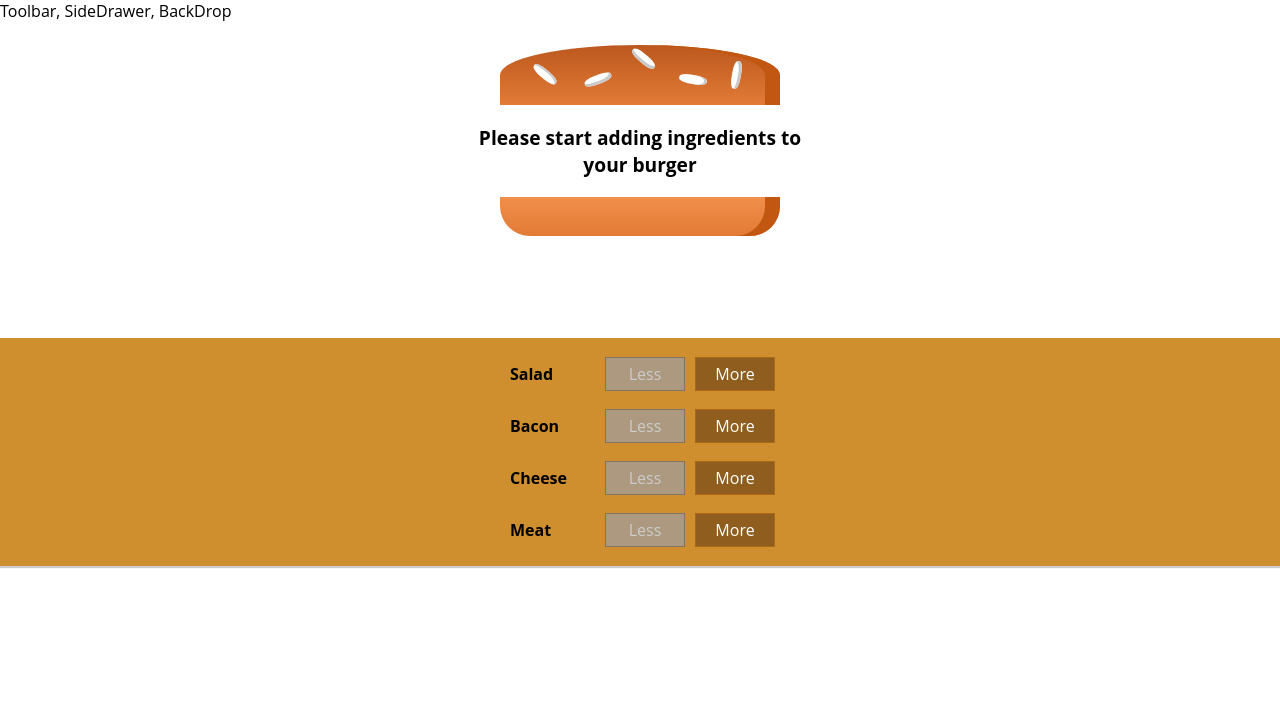
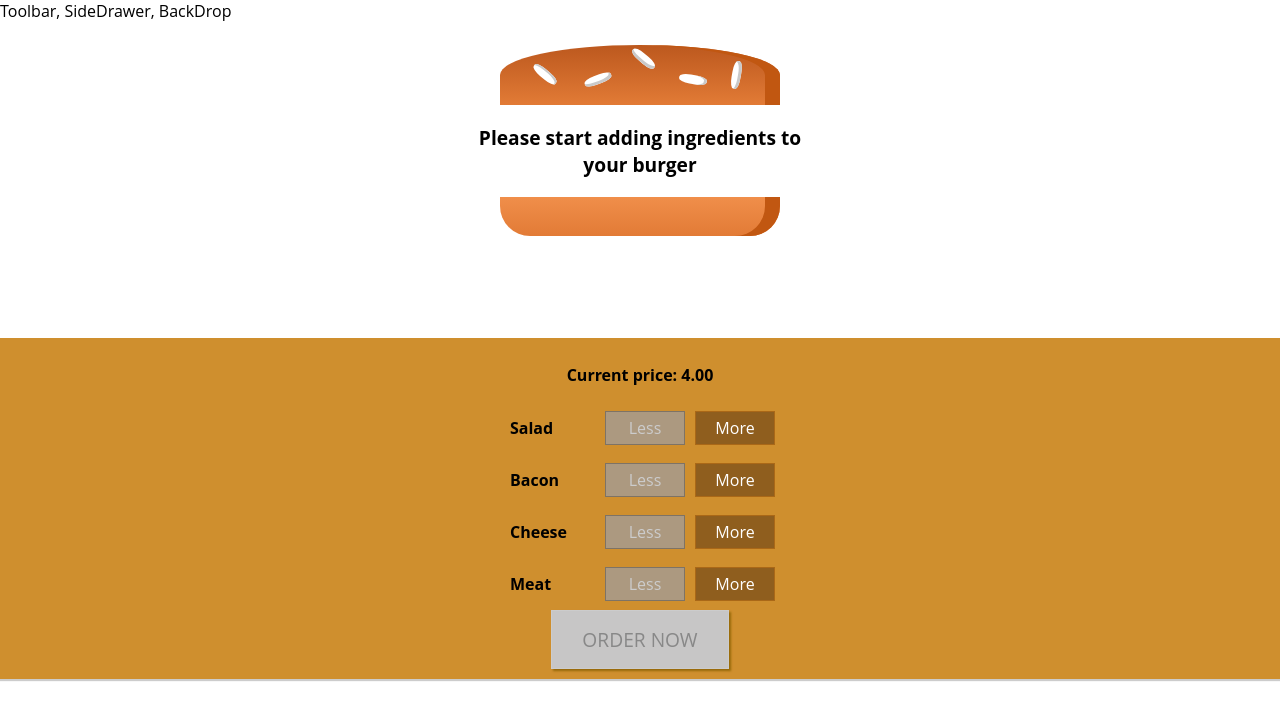
Before and after one commit to TomVerkon/burger-builder, a React (Create React App) app: page / in a window 1280 px wide. Shown: the top 720 px of the page. Built offline with nearby package versions, Linux system fonts and the light colour scheme.

Commit message:
lesson 138 implemented conditional model show

```diff
--- a/src/components/Burger/BuildControls/BuildControl/BuildControl.js
+++ b/src/components/Burger/BuildControls/BuildControl/BuildControl.js
@@ -15,7 +15,7 @@
 
 BuildControl.propTypes = {
   label: PropTypes.string.isRequired,
-  type:  PropTypes.string.isRequired,
+  type:  PropTypes.string,
   disabled: PropTypes.bool.isRequired,
   decHandler: PropTypes.func.isRequired,
   incHandler: PropTypes.func.isRequired
--- a/src/components/Burger/BuildControls/BuildControls.js
+++ b/src/components/Burger/BuildControls/BuildControls.js
@@ -13,6 +13,9 @@
 const BuildControls = (props) => {
   return (
     <div className={classes.BuildControls}>
+      <p>
+        <strong>Current price: {props.price.toFixed(2)}</strong>
+      </p>
       {controls.map((ctrl) => {
         return (
           <BuildControl
@@ -24,6 +27,13 @@
           />
         );
       })}
+      <button
+        className={classes.OrderButton}
+        disabled={!props.purchaseable}
+        onClick={props.purchasingHandler}
+      >
+        ORDER NOW
+      </button>
     </div>
   );
 };
--- a/src/components/Burger/BuildControls/BuildControls.module.css
+++ b/src/components/Burger/BuildControls/BuildControls.module.css
@@ -8,3 +8,44 @@
   margin: auto;
   padding: 10px 0;
 }
+
+.OrderButton {
+  background-color: #DAD735;
+  outline: none;
+  cursor: pointer;
+  border: 1px solid #966909;
+  color: #966909;
+  font-family: inherit;
+  font-size: 1.2em;
+  padding: 15px 30px;
+  box-shadow: 2px 2px 2px #966909;
+}
+
+.OrderButton:hover, .OrderButton:active {
+  background-color: #A0DB41;
+  border: 1px solid #966909;
+  color: #966909;
+}
+
+.OrderButton:disabled {
+  background-color: #C7C6C6;
+  cursor: not-allowed;
+  border: 1px solid #ccc;
+  color: #888888;
+}
+
+.OrderButton:not(:disabled) {
+  animation: enable 0.3s linear;
+}
+
+@keyframes enable {
+  0% {
+      transform: scale(1);
+  }
+  60% {
+      transform: scale(1.1);
+  }
+  100% {
+      transform: scale(1);
+  }
+}
--- /dev/null
+++ b/src/components/Burger/OrderSummary/OrderSummary.js
@@ -0,0 +1,27 @@
+import React from "react";
+
+const OrderSummary = (props) => {
+  const ingredientListItems = Object.keys(props.chosenIngredients).map(
+    (igKey, index) => {
+      return (
+        <li key={index}>
+          <span style={{ textTransform: "capitalize" }}>
+            {igKey}: {props.chosenIngredients[igKey]}
+          </span>
+        </li>
+      );
+    }
+  );
+  return (
+    <>
+      <h3>Order Summary</h3>
+      <p>A delicious burger with the following ingredients:</p>
+      <ul>
+        {ingredientListItems}
+      </ul>
+      <p>Continue to Check-Out?</p>
+    </>
+  );
+};
+
+export default OrderSummary;
--- /dev/null
+++ b/src/components/UI/Modal/Modal.js
@@ -0,0 +1,23 @@
+import React from "react";
+//import PropTypes from 'prop-types'
+import classes from "./Modal.module.css";
+
+const Modal = (props) => {
+  return (
+    <div
+      className={classes.Modal}
+      style={{
+        transform: props.show ? "translateY(0)" : "translateY(-100vh)",
+        opacity: props.show ? "1" : "0",
+      }}
+    >
+      {props.children}
+    </div>
+  );
+};
+
+// Modal.propTypes = {
+
+// }
+
+export default Modal;
--- /dev/null
+++ b/src/components/UI/Modal/Modal.module.css
@@ -0,0 +1,20 @@
+.Modal {
+  position: fixed;
+  z-index: 500;
+  background-color: white;
+  width: 70%;
+  border: 1px solid #ccc;
+  box-shadow: 1px 1px 1px black;
+  padding: 16px;
+  left: 15%;
+  top: 30%;
+  box-sizing: border-box;
+  transition: all 0.3s ease-out;
+}
+
+@media (min-width: 600px) {
+  .Modal {
+      width: 500px;
+      left: calc(50% - 250px);
+  }
+}
--- a/src/containers/BurgerBuilder/BurgerBuilder.js
+++ b/src/containers/BurgerBuilder/BurgerBuilder.js
@@ -2,6 +2,8 @@
 import Aux from "../../hoc/Auxillary";
 import Burger from "../../components/Burger/Burger";
 import BuildControls from "../../components/Burger/BuildControls/BuildControls";
+import Modal from "../../components/UI/Modal/Modal";
+import OrderSummary from "../../components/Burger/OrderSummary/OrderSummary";
 
 const INGREDIENT_PRICES = {
   Salad: 0.3,
@@ -18,6 +20,28 @@
       Meat: 0,
     },
     totalPrice: 4.0,
+    purchaseable: false,
+    purchasing: false,
+  };
+
+  updatePurchaseState = (ingredients) => {
+    // console.log(Object.keys(ingredients));
+    // console.log(Object.keys(ingredients).map(igKey => {
+    //   return ingredients[igKey]
+    // }));
+    // console.log(Object.keys(ingredients).map(igKey => {
+    //   return ingredients[igKey]
+    // }).reduce((sum, el) => {
+    //   return sum + el;
+    // }, 0));
+    const sum = Object.keys(ingredients)
+      .map((igKey) => {
+        return ingredients[igKey];
+      })
+      .reduce((sum, el) => {
+        return sum + el;
+      }, 0);
+    this.setState({ purchaseable: sum > 0 });
   };
 
   incrementIngredientHandler = (type) => {
@@ -35,6 +59,7 @@
     tempIngredients[type] = updatedCount;
     const newPrice = this.state.totalPrice + INGREDIENT_PRICES[type];
     this.setState({ totalPrice: newPrice, chosenIngredients: tempIngredients });
+    this.updatePurchaseState(tempIngredients);
   };
 
   decrementIngredientHandler = (type) => {
@@ -50,6 +75,11 @@
     tempIngredients[type] = updatedCount;
     const newPrice = this.state.totalPrice - INGREDIENT_PRICES[type];
     this.setState({ totalPrice: newPrice, chosenIngredients: tempIngredients });
+    this.updatePurchaseState(tempIngredients);
+  };
+
+  purchasingHandler = () => {
+    this.setState({ purchasing: true });
   };
 
   render() {
@@ -57,13 +87,20 @@
     for (let key in disabledInfo) {
       disabledInfo[key] = disabledInfo[key] <= 0;
     }
+
     return (
       <Aux>
+        <Modal show={this.state.purchasing} >
+          <OrderSummary chosenIngredients={this.state.chosenIngredients} />
+        </Modal>
         <Burger chosenIngredients={this.state.chosenIngredients} />
         <BuildControls
           disabledInfo={disabledInfo}
           incHandler={this.incrementIngredientHandler}
           decHandler={this.decrementIngredientHandler}
+          price={this.state.totalPrice}
+          purchaseable={this.state.purchaseable}
+          purchasingHandler={this.purchasingHandler}
         />
       </Aux>
     );
```
Also changed, not shown: src/components/UI/Backdrop/Backdrop.js (added, +16 -0 lines).
